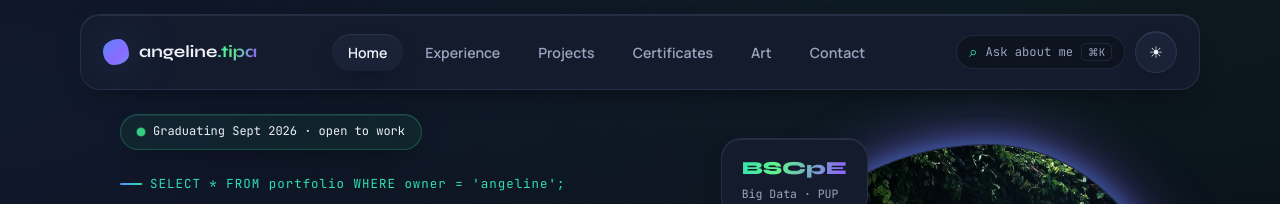
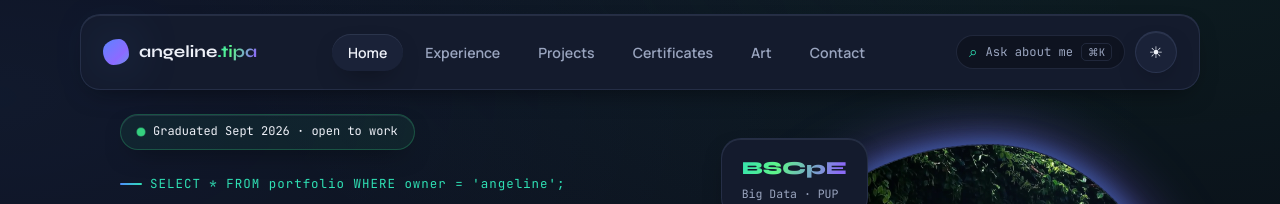
Before and after one commit to angelinetipa/opal-portfolio, a React (Vite) app: page / in a window 1280 px wide. Shown: the top 204 px of the page. Built offline with nearby package versions, Linux system fonts and the light colour scheme; no server answers; the database is empty.

Commit message:
edited to graduated

```diff
--- a/src/constants/data.js
+++ b/src/constants/data.js
@@ -18,7 +18,7 @@ export const profile = {
   name: 'Ma. Angeline Tipa',
   shortName: 'Angeline',
   role: 'Computer Engineering · Data & Software',
-  status: 'Graduating Sept 2026 · open to work',
+  status: 'Graduated Sept 2026 · open to work',
   tagline: "Careful with details, curious by default, quietly competitive.",
   about: [
     `I'm a graduating Computer Engineering student at PUP Manila, majoring in Big Data. I led the control app for BIO-FISH, our capstone machine that turns fish-scale waste into bioplastic, and I've shipped three more projects on my own since. My QA internship at DOST taught me the habit I bring to everything: check the empty state, check the error state, check the thing nobody thought to try.`,
```
